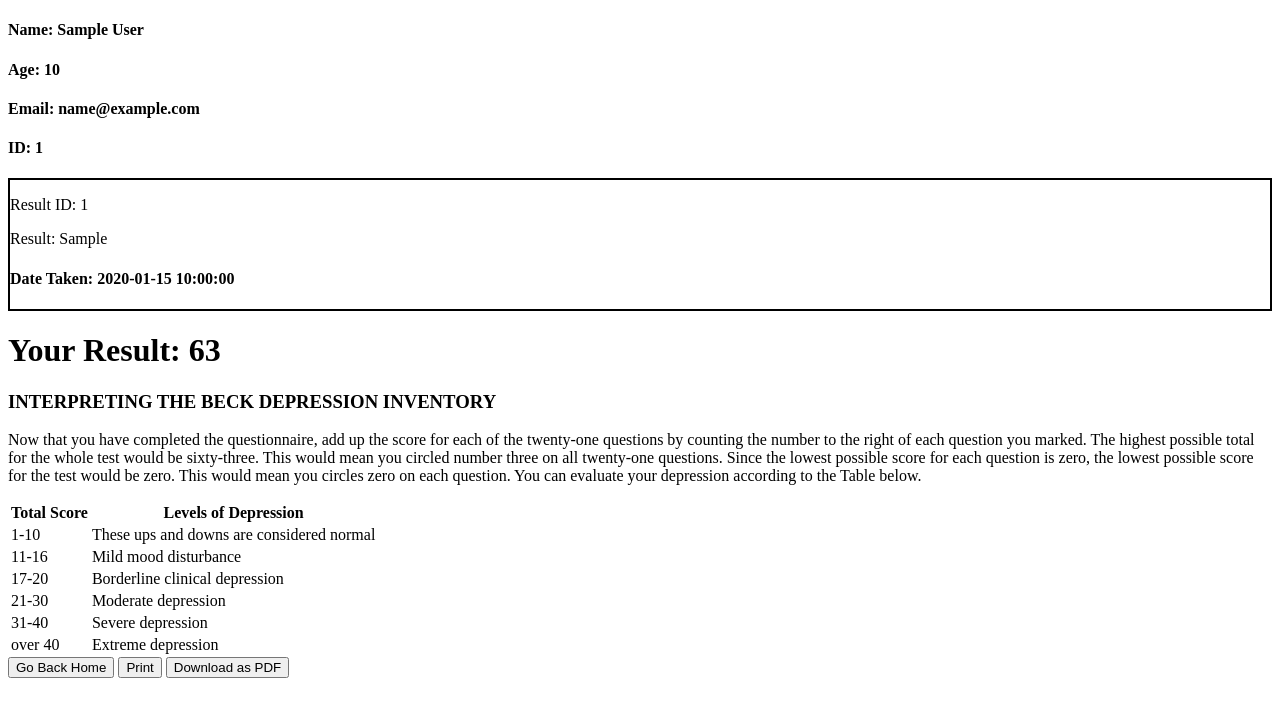
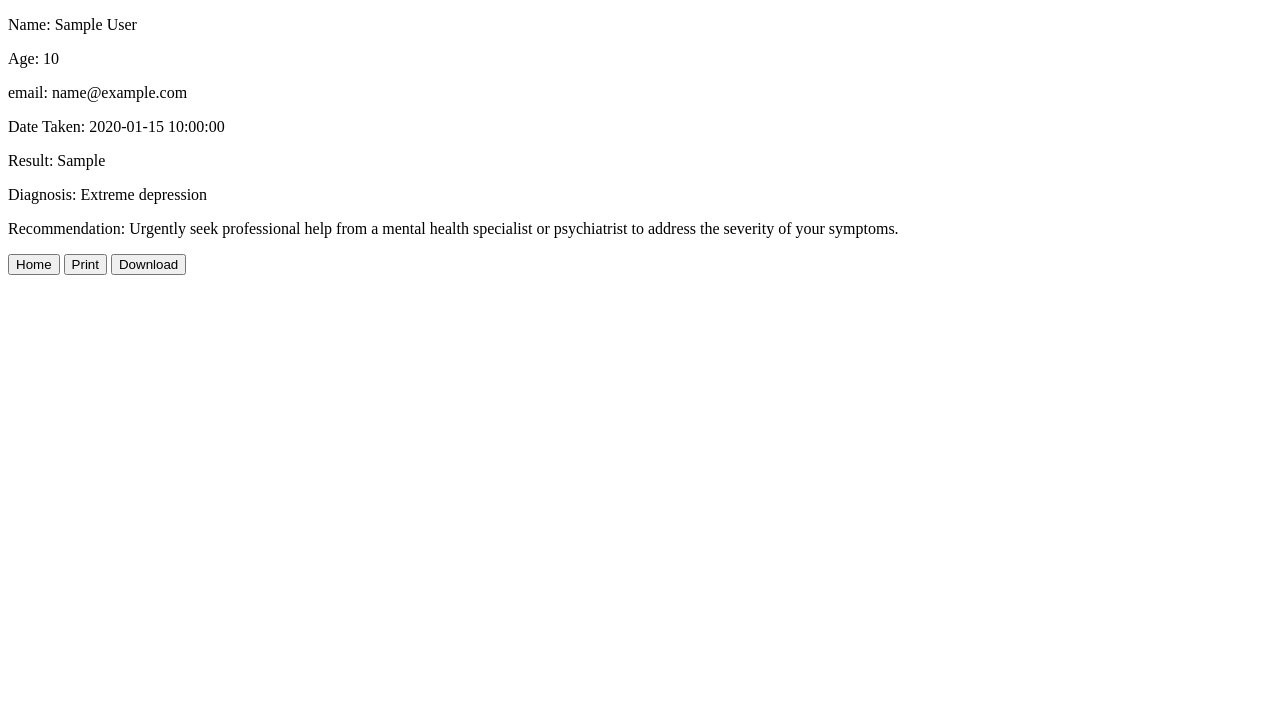
Before and after one commit to rey-cloud/expertsystem-psychologist, a PHP site: page /result.php in a window 1280 px wide. Shown: the top 717 px of the page. Run offline with PHP 8.4, Linux system fonts and the light colour scheme; the visitor is signed in with stand-in values (Sample User, id 1); tables that the repository leaves empty or names only in its code hold one stand-in row (values such as "Sample post").

Commit message:
Add files via upload

```diff
--- a/check-pin.php
+++ b/check-pin.php
@@ -33,7 +33,7 @@ if (isset($_POST['pin-num'])) {
                 $_SESSION['new-acc'] = false;
                 header("Location: proceed-to-q.php");
             } else {
-                header("Location: result.php");
+                header("Location: view-results.php");
             }
         } else {
             header("Location: enter-pin.php?error=Incorrect PIN");
--- /dev/null
+++ b/list-of-diagnosis.php
@@ -0,0 +1,10 @@
+<?php
+    $diagnosis = array(
+        "0" => array("These ups and downs are considered normal", "Practice self-care routines regularly, including exercise, proper nutrition, and sufficient sleep."),
+        "1" => array("Mild mood disturbance", "Consider talking to a trusted friend or family member about your feelings and experiences."),
+        "2" => array("Borderline clinical depression", "Seek professional help from a counselor or therapist to discuss your emotions and experiences in a safe and non-judgmental environment."),
+        "3" => array("Moderate depression", "Prioritize regular therapy sessions with a mental health professional to work through underlying issues and develop effective coping mechanisms."),
+        "4" => array("Severe depression", "Seek immediate support from a mental health specialist or psychiatrist for comprehensive evaluation and treatment."),
+        "5" => array("Extreme depression", "Urgently seek professional help from a mental health specialist or psychiatrist to address the severity of your symptoms.")
+    );
+?>
--- /dev/null
+++ b/result-decision.php
@@ -0,0 +1,25 @@
+<?php
+include("list-of-diagnosis.php");
+
+$diagnose = "";
+$reco = "";
+
+if ($result1 >= -1 && $result1 <= 10) {
+  $diagnose = $diagnosis[0][0];
+  $reco = $diagnosis[0][1];
+} elseif ($result1 >= 11 && $result1 <= 16) {
+    $diagnose = $diagnosis[1][0];
+    $reco = $diagnosis[1][1];
+} elseif ($result1 >= 17 && $result1 <= 20) {
+    $diagnose = $diagnosis[2][0];
+    $reco = $diagnosis[2][1];
+} elseif ($result1 >= 21 && $result1 <= 30) {
+    $diagnose = $diagnosis[3][0];
+    $reco = $diagnosis[3][1];
+} elseif ($result1 >= 31 && $result1 <= 40) {
+    $diagnose = $diagnosis[4][0];
+    $reco = $diagnosis[4][1];
+} else {
+    $diagnose = $diagnosis[5][0];
+    $reco = $diagnosis[5][1];
+}
--- a/result.php
+++ b/result.php
@@ -3,64 +3,44 @@
 <head>
   <meta charset="UTF-8">
   <meta name="viewport" content="width=device-width, initial-scale=1.0">
-    <title>Result</title>
+  <title>Document</title>
 </head>
 <body>
   <div>
+    <div>
 
       <?php
-    require('user-result.php');
+      require('single-result.php');
+      while ($row = $result->fetch_assoc()) {
       ?>
+      <p>Name: <?php echo $row['first_name'] . " " . $row['last_name'];?></p>
+      <p>Age: <?php echo $row['age'];?></p>
+      <p>email: <?php echo $row['email'];?></p>
 
+      <?php $_SESSION['fk-user-id'] = $row['user_id']; }
+      require('single-result-foreign.php');
+
+      while ($row = $result->fetch_assoc()) {
+      ?>
+      <p>Date Taken: <?php echo $row['created_at'];?></p>
     </div>
-    <h1>Your Result: 63</h1>
-    <h3>INTERPRETING THE BECK DEPRESSION INVENTORY</h3>
-    <p>Now that you have completed the questionnaire, add up the score for each
-        of the twenty-one questions by counting the number to the right of each
-        question you marked. The highest possible total for the whole test would
-        be sixty-three. This would mean you circled number three on all twenty-one
-        questions. Since the lowest possible score for each question is zero, the
-        lowest possible score for the test would be zero. This would mean you
-        circles zero on each question.
+    <div>
+      <p>Result: <?php echo $row['result'];?></p>
+      <?php $result1 = $row['result']; }
+      include("result-decision.php");
 
-        You can evaluate your depression according to the Table below.
-    </p>
+      ?>
+      <p>Diagnosis: <?php echo $diagnose;?></p>
+      <p>Recommendation: <?php echo $reco;?></p>
+    </div>
 
-    <table>
-      <tr>
-        <th>Total Score</th>
-          <th>Levels of Depression</th>
-        </tr>
-      <tr>
-        <td>1-10</td>
-        <td>These ups and downs are considered normal</td>
-      </tr>
-      <tr>
-        <td>11-16</td>
-        <td>Mild mood disturbance</td>
-      </tr>
-      <tr>
-        <td>17-20</td>
-        <td>Borderline clinical depression</td>
-      </tr>
-      <tr>
-        <td>21-30</td>
-        <td>Moderate depression</td>
-      </tr>
-      <tr>
-        <td>31-40</td>
-        <td>Severe depression</td>
-      </tr>
-      <tr>
-        <td>over 40</td>
-        <td>Extreme depression</td>
-      </tr>
-    </table>
-
+    <div>
       <form action="">
-      <button>Go Back Home</button>
+        <button>Home</button>
         <button>Print</button>
-      <button>Download as PDF</button>
+        <button>Download</button>
       </form>
+    </div>
+  </div>
 </body>
 </html>
--- /dev/null
+++ b/single-result-foreign.php
@@ -0,0 +1,12 @@
+<?php
+require $_SERVER["DOCUMENT_ROOT"] . '/expertsystem-psychologist/config/database.php';
+
+if (isset($_SESSION['fk-user-id'])) {
+    $fk = $_SESSION['fk-user-id'];
+}
+
+$sql = "SELECT * FROM result WHERE user_id = '$fk' ORDER BY result_id DESC LIMIT 1";
+$result = $conn->query($sql);
+
+$conn->close();
+?>
--- /dev/null
+++ b/single-result.php
@@ -0,0 +1,15 @@
+<?php
+if (session_status() == PHP_SESSION_NONE) {
+    session_start();
+
+require $_SERVER["DOCUMENT_ROOT"] . '/expertsystem-psychologist/config/database.php';
+
+if (isset($_SESSION['email'])) {
+    $email = $_SESSION['email'];
+}
+
+$sql = "SELECT * FROM users WHERE email = '$email'";
+$result = $conn->query($sql);
+
+$conn->close();
+}
--- a/user-result.php
+++ b/user-result.php
@@ -13,42 +13,31 @@ if (isset($_SESSION['email'])) {
     $stmt->execute();
     $result = $stmt->get_result();
 
+    $resultsArray = []; // Initialize an array to store the results
+
     // Check if user data was fetched successfully
     if ($result && $result->num_rows > 0) {
         while ($row = $result->fetch_assoc()) {
-            echo "<h4>Name: " . $row['first_name'] . " " . $row['last_name'] . "</h4>";
-            echo "<h4>Age: " . $row['age'] . "</h4>";
-            echo "<h4>Email: " . $row['email'] . "</h4>";
-            echo "<h4>ID: " . $row['user_id'] . "</h4>";
             $_SESSION['fk-user-id'] = $row['user_id'];
         }
 
-        // Get the results data based on the fetched user_id
-        $userid = $_SESSION['fk-user-id'];
-        $stmt = $conn->prepare("SELECT * FROM result WHERE user_id = ?");
-        $stmt->bind_param("i", $userid);
+        $user_id = $_SESSION['fk-user-id'];
+
+        // Get all results for the user
+        $stmt = $conn->prepare("SELECT * FROM result WHERE user_id = ? ORDER BY created_at DESC");
+        $stmt->bind_param("i", $user_id);
         $stmt->execute();
         $result = $stmt->get_result();
 
-        // Check if results data was fetched successfully
+        // Store the results in an array
         if ($result && $result->num_rows > 0) {
             while ($row = $result->fetch_assoc()) {
-                echo "<div style='border: 2px solid black;'>";
-                echo "<p>Result ID: " . $row['result_id'] . "</p>";
-                echo "<p>Result: " . $row['result'] . "</p>";
-                echo "<h4>Date Taken: " . $row['created_at'] . "</h4>";
-                echo "</div>";
+                $resultsArray[] = $row;
             }
-        } else {
-            echo "No results found for the user.";
         }
     } else {
         echo "User not found in the database.";
     }
-
-    // Unset the session variables after use
-    unset($_SESSION['fk-user-id']);
-    unset($_SESSION['email']);
 } else {
     echo "Email not found in the session.";
 }
```
Also changed, not shown: view-results.php (added, +86 -0 lines). Lines whose indentation alone changed are shown as unchanged.
